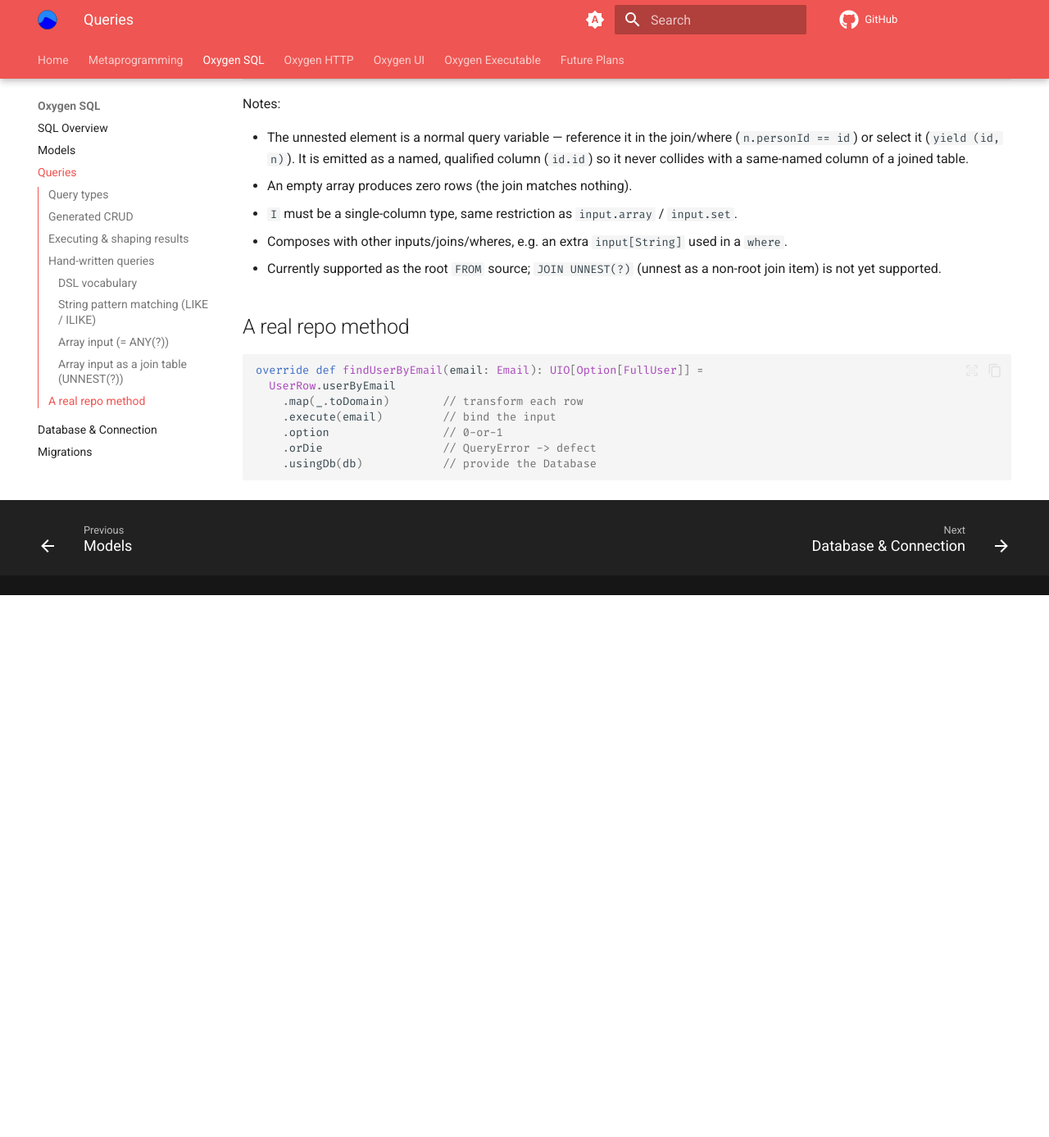
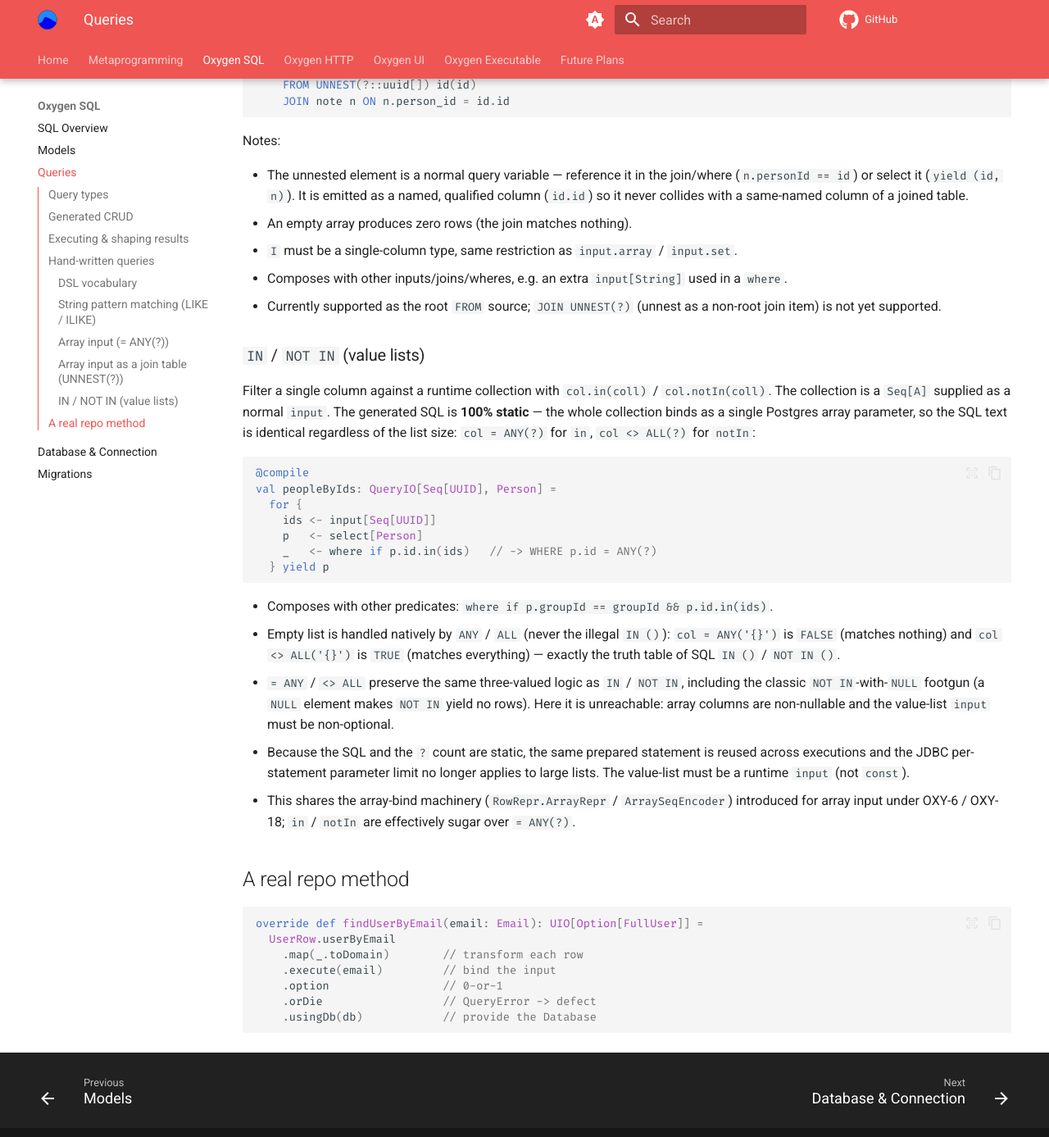
Before and after one commit to Kalin-Rudnicki/Oxygen, an MkDocs documentation site: the page built from docs/docs/sql/queries.md, in a window 1280 px wide and 1400 px high, scrolled down 5799 px. Shown: the top 1387 px of the window at 82% size. Built offline with MkDocs 1.6.1 and Material for MkDocs 9.7.7, drawn with Linux system fonts in a browser that asks for light colours; comment, search, counter and statistics services are not loaded; before the commit the page ends 6525 px from its top, so only the background shows below that; some of the changed text lies outside the part shown.

Commit message:
OXY-17: IN / NOT IN value-list predicates (static `= ANY(?)` / `<> ALL(?)`)
Add `col.in(values)` / `col.notIn(values)` to the sql query DSL, filtering a
single column against a runtime collection. The generated SQL is 100% static:
the whole collection binds as a single `java.sql.Array` param, so the SQL text
is identical regardless of list size.

- `col.in(coll)`    -> `col = ANY(?)`
- `col.notIn(coll)` -> `col <> ALL(?)`
- value-list may be a `Seq[A]` or a `Set[A]` (`input[Seq[A]]` / `input[Set[A]]`).
- empty collection handled natively by ANY/ALL: `= ANY('{}')` is FALSE,
  `<> ALL('{}')` is TRUE -- the exact truth table of SQL `IN ()` / `NOT IN ()`.
- reuses OXY-6's array-bind machinery (`RowRepr.ArrayRepr` / `ArraySeqEncoder`);
  `in` / `notIn` are effectively sugar over OXY-6's `= ANY(?)` path.
- single-column element types only; the value-list `input` must be non-optional.
- docs + it-test coverage (non-empty / single / empty / large / NOT IN /
  composition / delete / Set), incl. static-SQL `ctx.sql` assertions.

Report captured on the OXY-17 Jira issue.

Co-Authored-By: Claude Opus 4.8 <noreply@anthropic.com>

````diff
--- a/docs/docs/sql/queries.md
+++ b/docs/docs/sql/queries.md
@@ -124,6 +124,7 @@ input makes it a `QueryO`/`Query`. Pass `debug = true` (`@compile(debug = true)`
 | `join[A] if <cond>` / `leftJoin[A] if <cond>` | inner / left join (`leftJoin` yields `Option[A]`) |
 | `where if <cond>` | filter |
 | `s.like(p)` / `s.ilike(p)` / `s.notLike(p)` / `s.notILike(p)` | string pattern match (see below) |
+| `col.in(coll)` / `col.notIn(coll)` | `col = ANY(?)` / `col <> ALL(?)` over a runtime `Seq` / `Set` (static SQL, one array bind) |
 | `orderBy(a.field.asc, …)`, `limit(n)`, `offset(n)` | ordering / paging |
 | `Q.insert[A]` / `Q.update[A]` / `Q.delete[A]` | begin an insert / update / delete |
 | `set(_.field := value)` | assignment in an update |
@@ -240,6 +241,36 @@ Notes:
 - Currently supported as the root `FROM` source; `JOIN UNNEST(?)` (unnest as a non-root join item)
   is not yet supported.
 
+### `IN` / `NOT IN` (value lists)
+
+Filter a single column against a runtime collection with `col.in(coll)` / `col.notIn(coll)`. The
+collection is a `Seq[A]` supplied as a normal `input`. The generated SQL is **100% static** — the
+whole collection binds as a single Postgres array parameter, so the SQL text is identical regardless
+of the list size: `col = ANY(?)` for `in`, `col <> ALL(?)` for `notIn`:
+
+```scala
+@compile
+val peopleByIds: QueryIO[Seq[UUID], Person] =
+  for {
+    ids <- input[Seq[UUID]]
+    p   <- select[Person]
+    _   <- where if p.id.in(ids)   // -> WHERE p.id = ANY(?)
+  } yield p
+```
+
+- Composes with other predicates: `where if p.groupId == groupId && p.id.in(ids)`.
+- Empty list is handled natively by `ANY` / `ALL` (never the illegal `IN ()`): `col = ANY('{}')` is
+  `FALSE` (matches nothing) and `col <> ALL('{}')` is `TRUE` (matches everything) — exactly the
+  truth table of SQL `IN ()` / `NOT IN ()`.
+- `= ANY` / `<> ALL` preserve the same three-valued logic as `IN` / `NOT IN`, including the classic
+  `NOT IN`-with-`NULL` footgun (a `NULL` element makes `NOT IN` yield no rows). Here it is unreachable:
+  array columns are non-nullable and the value-list `input` must be non-optional.
+- Because the SQL and the `?` count are static, the same prepared statement is reused across
+  executions and the JDBC per-statement parameter limit no longer applies to large lists. The
+  value-list must be a runtime `input` (not `const`).
+- This shares the array-bind machinery (`RowRepr.ArrayRepr` / `ArraySeqEncoder`) introduced for
+  array input under OXY-6 / OXY-18; `in` / `notIn` are effectively sugar over `= ANY(?)`.
+
 ## A real repo method
 
 ```scala
````
Also changed, not shown: 9 other files.
